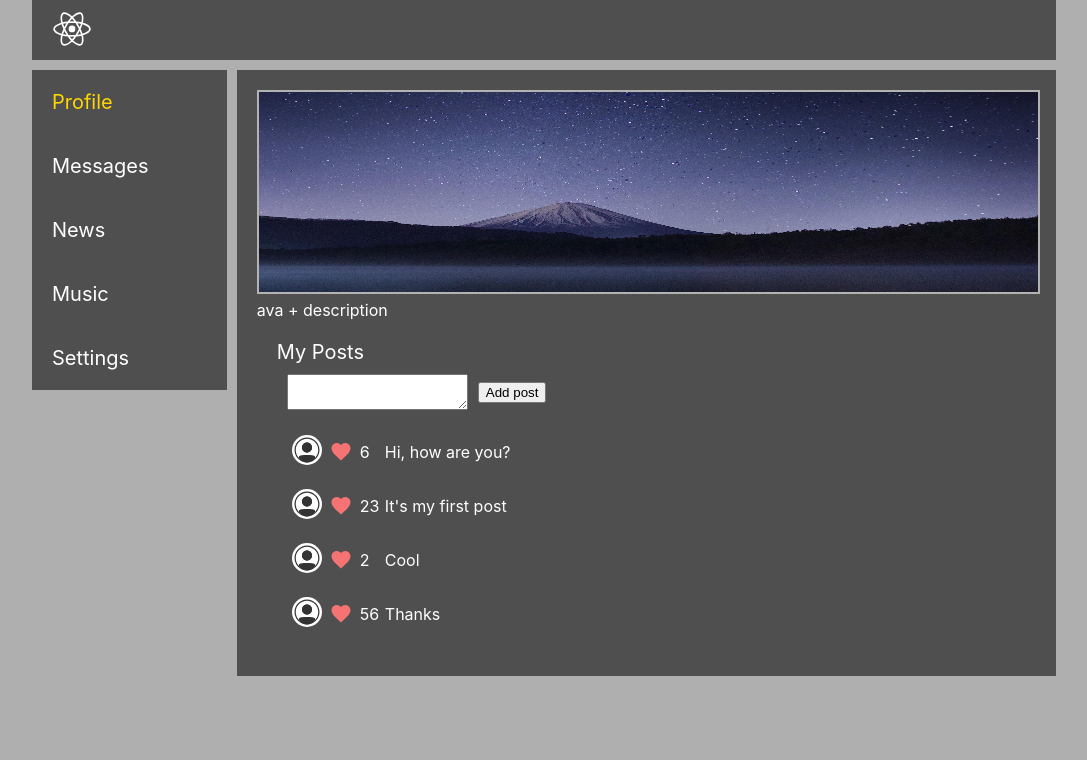
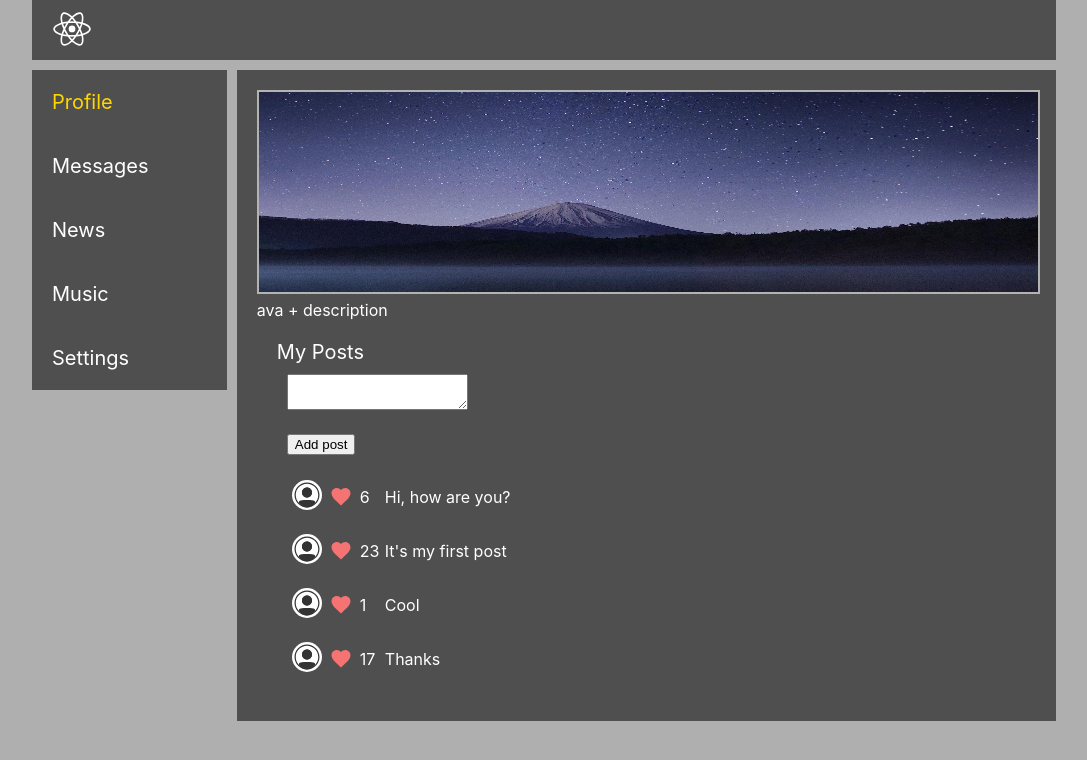
Before and after one commit to chelovek-zeml/react-first, a React (Create React App) app: page /profile in a window 1280 px wide. Shown: the top 760 px of the page, without its empty margins (96-1183 px from the left). Built offline with nearby package versions, Linux system fonts and the light colour scheme.

Commit message:
feat: refactoring done

```diff
--- a/src/App.js
+++ b/src/App.js
@@ -2,11 +2,11 @@ import './App.css';
 import Header from './header/header';
 import Main from './main/main';
 
-function App() {
+function App(props) {
   return (
     <div className="App">
     <Header/>
-    <Main/>
+    <Main posts={props.posts} dialogs={props.dialogs} messages={props.messages}/>
     </div>
   );
 }
--- a/src/index.js
+++ b/src/index.js
@@ -5,9 +5,72 @@ import App from './App';
 import reportWebVitals from './reportWebVitals';
 
 const root = ReactDOM.createRoot(document.getElementById('root'));
+
+let posts = [
+  {
+    id: 1,
+    message: "Hi, how are you?",
+    likesCount: 6,
+  },
+  {
+    id: 2,
+    message: "It's my first post",
+    likesCount: 23,
+  },
+  {
+    id: 3,
+    message: "Cool",
+    likesCount: 1,
+  },
+  {
+    id: 4,
+    message: "Thanks",
+    likesCount: 17,
+  },
+];
+
+let dialogs = [
+  {
+    id: 1,
+    name: "Sasha"
+  },
+  {
+    id: 2,
+    name: "Sveta"
+  },
+  {
+    id: 3,
+    name: "Slava"
+  },
+  {
+    id: 4,
+    name: "Alex"
+  },
+  {
+    id: 5,
+    name: "Marina"
+  },
+  {
+    id: 6,
+    name: "Artur"
+  },
+  {
+    id: 7,
+    name: "Dima"
+  },
+  {
+    id: 8,
+    name: "Angelina"
+  }
+];
+
+let messages = [
+  {id: 1, message: "Hi"}, {id: 2, message: "How are you?"}, {id: 3, message: "Ok"}
+]
+
 root.render(
   <React.StrictMode>
-    <App />
+    <App posts={posts} dialogs={dialogs} messages={messages}/>
   </React.StrictMode>
 );
 
--- a/src/main/main.jsx
+++ b/src/main/main.jsx
@@ -8,15 +8,15 @@ import Music from "./music/music";
 import Settings from "./settings/settings";
 import News from "./news/news";
 
-function Main() {
+function Main(props) {
   return (
     <BrowserRouter>
       <div className={s.main}>
         <Sidebar />
         <div className={s.profile}>
           <Routes>
-            <Route path="/profile" element={<Profile/>} />
-            <Route path="/messages/*" element={<Messages/>} />
+            <Route path="/profile" element={<Profile posts={props.posts}/>} />
+            <Route path="/messages/*" element={<Messages dialogs={props.dialogs} messages={props.messages}/>} />
             <Route path="/music" element={<Music/>} />
             <Route path="/news" element={<News/>} />
             <Route path="/settings" element={<Settings/>} />
--- /dev/null
+++ b/src/main/messages/dialog/dialog.jsx
@@ -0,0 +1,20 @@
+import { NavLink } from "react-router-dom";
+import s from "./dialog.module.css";
+
+const SelectedLink = () => {
+    return (select) => (select.isActive ? s.active : s.a);
+  };
+
+  const Dialog = (props) => {
+    let dialogsElement = props.dialogs.map( d => <div className={s.dialog__item}>
+      <NavLink className={SelectedLink()} to={`/messages/${d.id}`}>
+        {d.name}
+      </NavLink>
+    </div>)
+
+    return (<div className={s.dialog}>
+    {dialogsElement}
+  </div>);
+  };
+
+  export default Dialog;
--- /dev/null
+++ b/src/main/messages/dialog/dialog.module.css
@@ -0,0 +1,20 @@
+.dialog {
+    display: flex;
+    width: 20%;
+    flex-direction: column;
+    background-color: rgb(116, 116, 116);
+    font-size: 1.6rem;
+}
+
+.dialog__item {
+    margin: 10px;
+}
+
+.dialog__item a{
+    text-decoration: none;
+    color: white;
+}
+
+.dialog__item a.active {
+    color: gold;
+}
--- /dev/null
+++ b/src/main/messages/message/message.jsx
@@ -0,0 +1,10 @@
+import s from "./message.module.css";
+
+const Message = (props) => {
+    let messagesElement = props.messages.map( m => <div className={s.dialog__message}>{m.message}</div>)
+    return (<div className={s.dialog__messages}>
+        {messagesElement}
+      </div>);
+  }
+
+  export default Message
--- /dev/null
+++ b/src/main/messages/message/message.module.css
@@ -0,0 +1,12 @@
+.dialog__message {
+    margin: 5px 10px;
+    color: rgb(237, 243, 142);
+}
+
+.dialog__messages {
+    display: flex;
+    width: 77%;
+    flex-direction: column;
+    background-color: rgb(116, 116, 116);
+    font-size: 1.4rem;
+}
--- a/src/main/messages/messages.jsx
+++ b/src/main/messages/messages.jsx
@@ -1,40 +1,12 @@
+import Dialog from "./dialog/dialog";
+import Message from "./message/message";
 import s from "./messages.module.css";
-import { NavLink } from "react-router-dom";
 
-const SelectedLink = () => {
-  return (select) => (select.isActive ? s.active : s.a);
-};
-
-const Dialog = (props) => {
-  return (<div className={s.dialog__item}>
-    <NavLink className={SelectedLink()} to={`/messages/${props.id}`}>
-      {props.name}
-    </NavLink>
-  </div>);
-};
-
-const Message = (props) => {
-  return (<div className={s.dialog__message}>{props.message}</div>);
-}
-
-const Messages = () => {
+const Messages = (props) => {
   return (
     <div className={s.dialogs}>
-      <div className={s.dialog}>
-        <Dialog name="Sasha" id="1"/>
-        <Dialog name="Sveta" id="2"/>
-        <Dialog name="Slava" id="3"/>
-        <Dialog name="Alex" id="4"/>
-        <Dialog name="Marina" id="5"/>
-        <Dialog name="Artur" id="6"/>
-        <Dialog name="Dima" id="7"/>
-        <Dialog name="Angelina" id="8"/>
-      </div>
-      <div className={s.dialog__messages}>
-        <Message message="Hi"/>
-        <Message message="How are you?"/>
-        <Message message="Ok"/>
-      </div>
+        <Dialog dialogs={props.dialogs}/>
+        <Message messages={props.messages}/>
     </div>
   );
 };
--- a/src/main/messages/messages.module.css
+++ b/src/main/messages/messages.module.css
@@ -3,37 +3,3 @@
     justify-content: space-between;
     font-size: 2rem;
 }
-
-.dialog {
-    display: flex;
-    width: 20%;
-    flex-direction: column;
-    background-color: rgb(116, 116, 116);
-    font-size: 1.6rem;
-}
-
-.dialog__item {
-    margin: 10px;
-}
-
-.dialog__item a{
-    text-decoration: none;
-    color: white;
-}
-
-.dialog__item a.active {
-    color: gold;
-}
-
-.dialog__messages {
-    display: flex;
-    width: 77%;
-    flex-direction: column;
-    background-color: rgb(116, 116, 116);
-    font-size: 1.4rem;
-}
-
-.dialog__message {
-    margin: 5px 10px;
-    color: rgb(237, 243, 142);
-}
--- a/src/main/profile/myPosts/my-posts.jsx
+++ b/src/main/profile/myPosts/my-posts.jsx
@@ -1,18 +1,23 @@
 import s from "./my-posts.module.css";
 import Post from "./post/post";
 
-function MyPosts() {
+function MyPosts(props) {
+
+
+  let postsElement = props.posts.map( p => <Post message={p.message} countLike={p.likesCount} />)
+
   return (
     <div className={s.wrapper_post}>
       <span>My Posts</span>
       <div className={s.new_post}>
-        <textarea></textarea>
-        <button>Add post</button>
+        <div>
+          <textarea></textarea>
+        </div>
+        <div>
+          <button>Add post</button>
+        </div>
       </div>
-      <Post message="Hi, how are you?" countLike="6"/>
-      <Post message="It's my first post" countLike="23"/>
-      <Post message="Cool" countLike="2"/>
-      <Post message="Thanks" countLike="56"/>
+     { postsElement }
     </div>
   );
 }
--- a/src/main/profile/myPosts/my-posts.module.css
+++ b/src/main/profile/myPosts/my-posts.module.css
@@ -8,7 +8,7 @@
 
 .new_post {
   display: flex;
-  align-items: center;
+  flex-direction: column;
   width: 300px;
   height: auto;
 }
@@ -16,3 +16,7 @@
 .new_post textarea {
   margin: 10px;
 }
+
+.new_post button {
+  margin: 10px;
+}
--- a/src/main/profile/profile.jsx
+++ b/src/main/profile/profile.jsx
@@ -1,11 +1,11 @@
 import MyPosts from "./myPosts/my-posts";
 import ProfileInfo from "./profileInfo/profile-info";
 
-function Profile() {
+function Profile(props) {
     return (
       <div>
         <ProfileInfo/>
-        <MyPosts/>
+        <MyPosts posts={props.posts}/>
       </div>
     );
   }
```
